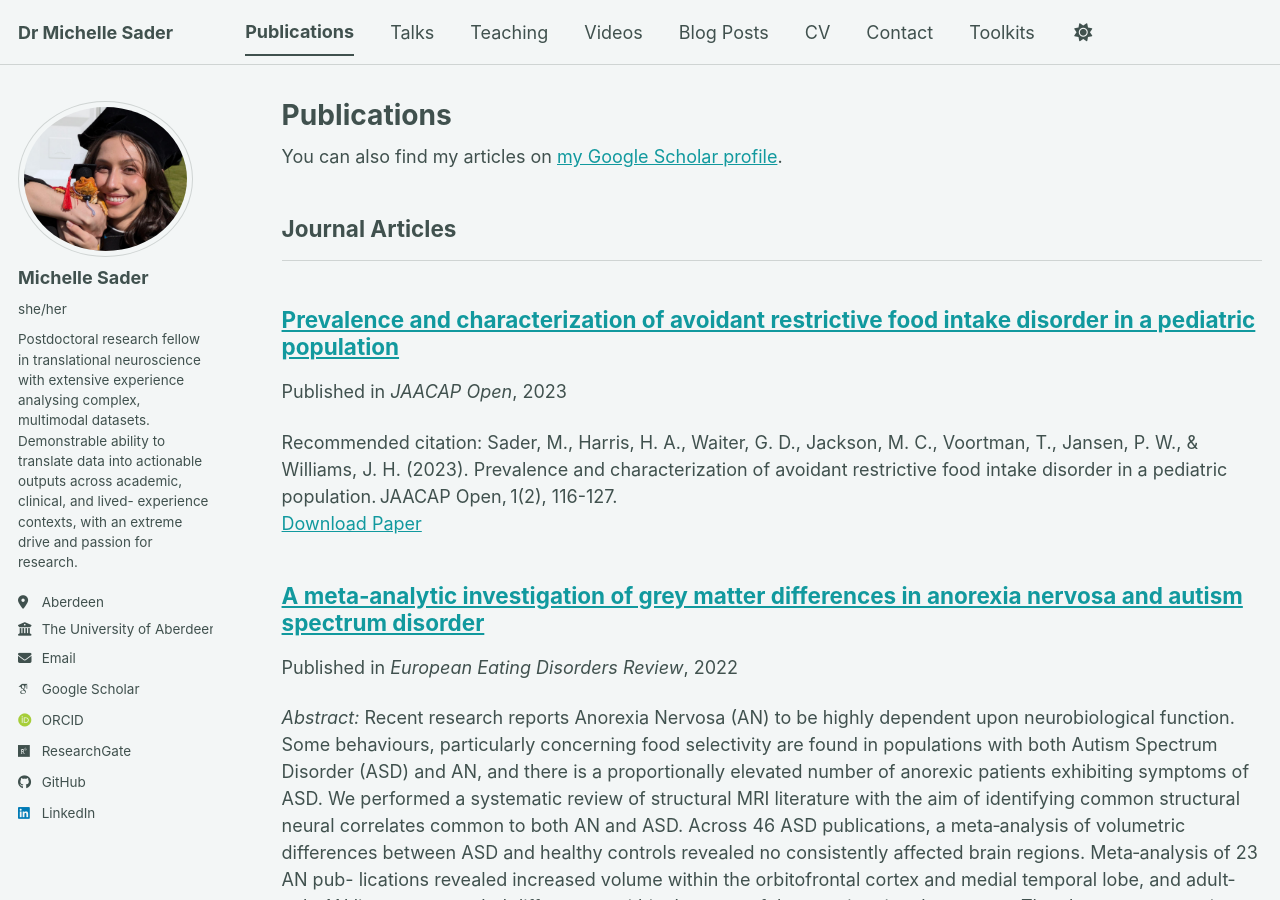
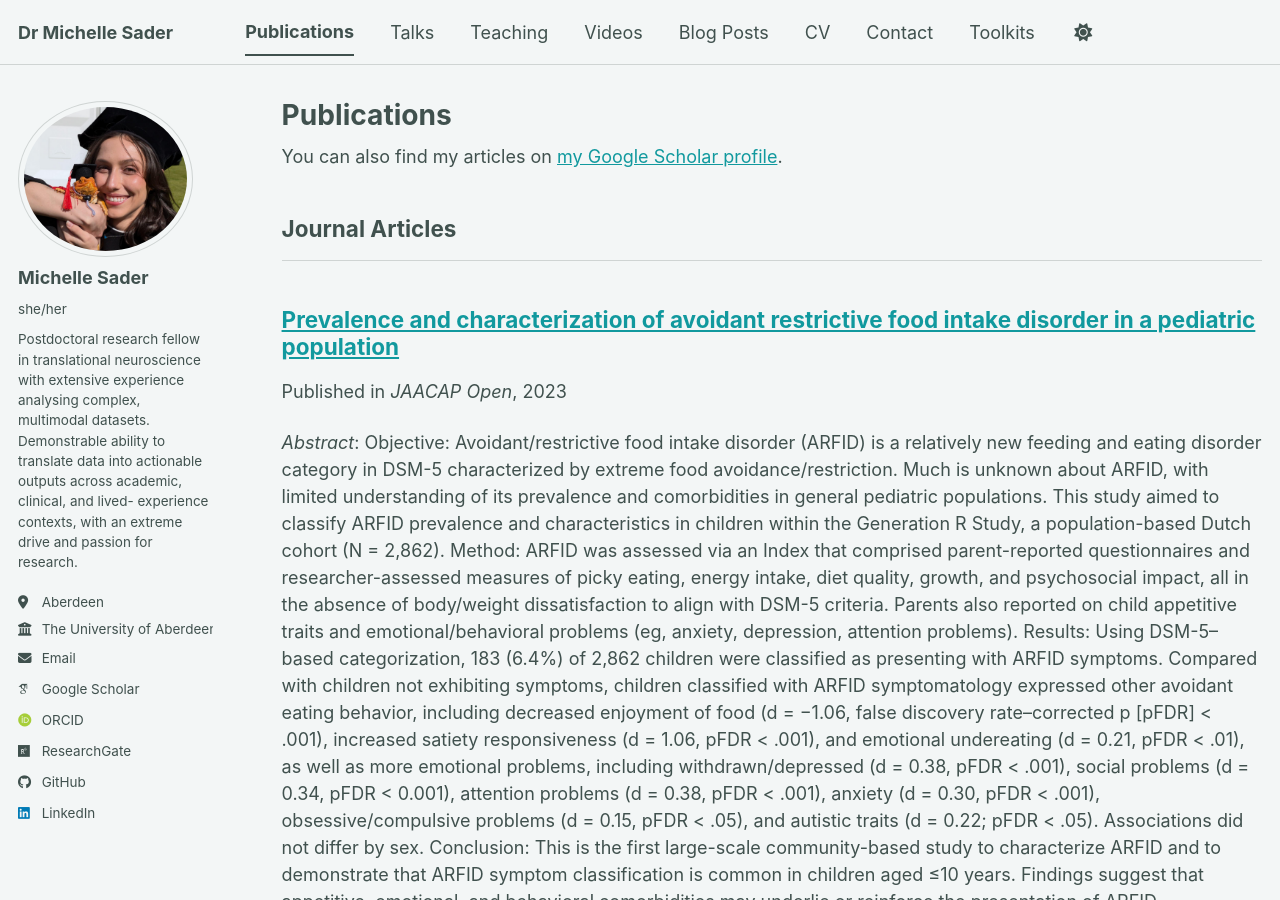
Before and after one commit to sadermichelle/sadermichelle.github.io, a Jekyll site: the page built from _pages/publications.html, in a window 1280 px wide and 900 px high. Built offline with Jekyll 4.4.1, drawn with Linux system fonts in a browser that asks for light colours; some web fonts are replaced; a script bundle is joined from its source files by our own code; library files that are not in the unit come from our copies; some of the changed text lies outside the part shown.

Commit message:
Update publication excerpt with detailed study information
Added abstract, objective, method, results, and conclusion sections to the publication excerpt.

```diff
--- a/_publications/2010-10-01-paper-title-number-2.md
+++ b/_publications/2010-10-01-paper-title-number-2.md
@@ -3,7 +3,11 @@
 collection: publications
 category: manuscripts
 permalink: /publication/2010-10-01-paper-title-number-2
-excerpt: ''
+excerpt: '*Abstract*:
+Objective: Avoidant/restrictive food intake disorder (ARFID) is a relatively new feeding and eating disorder category in DSM-5 characterized by extreme food avoidance/restriction. Much is unknown about ARFID, with limited understanding of its prevalence and comorbidities in general pediatric populations. This study aimed to classify ARFID prevalence and characteristics in children within the Generation R Study, a population-based Dutch cohort (N = 2,862).
+Method: ARFID was assessed via an Index that comprised parent-reported questionnaires and researcher-assessed measures of picky eating, energy intake, diet quality, growth, and psychosocial impact, all in the absence of body/weight dissatisfaction to align with DSM-5 criteria. Parents also reported on child appetitive traits and emotional/behavioral problems (eg, anxiety, depression, attention problems).
+Results: Using DSM-5–based categorization, 183 (6.4%) of 2,862 children were classified as presenting with ARFID symptoms. Compared with children not exhibiting symptoms, children classified with ARFID symptomatology expressed other avoidant eating behavior, including decreased enjoyment of food (d = −1.06, false discovery rate–corrected p [pFDR] < .001), increased satiety responsiveness (d = 1.06, pFDR < .001), and emotional undereating (d = 0.21, pFDR < .01), as well as more emotional problems, including withdrawn/depressed (d = 0.38, pFDR < .001), social problems (d = 0.34, pFDR < 0.001), attention problems (d = 0.38, pFDR < .001), anxiety (d = 0.30, pFDR < .001), obsessive/compulsive problems (d = 0.15, pFDR < .05), and autistic traits (d = 0.22; pFDR < .05). Associations did not differ by sex.
+Conclusion: This is the first large-scale community-based study to characterize ARFID and to demonstrate that ARFID symptom classification is common in children aged ≤10 years. Findings suggest that appetitive, emotional, and behavioral comorbidities may underlie or reinforce the presentation of ARFID.'
 date: 2023-05-23
 venue: 'JAACAP Open'
 paperurl: 'https://pmc.ncbi.nlm.nih.gov/articles/PMC11562555/'
```
